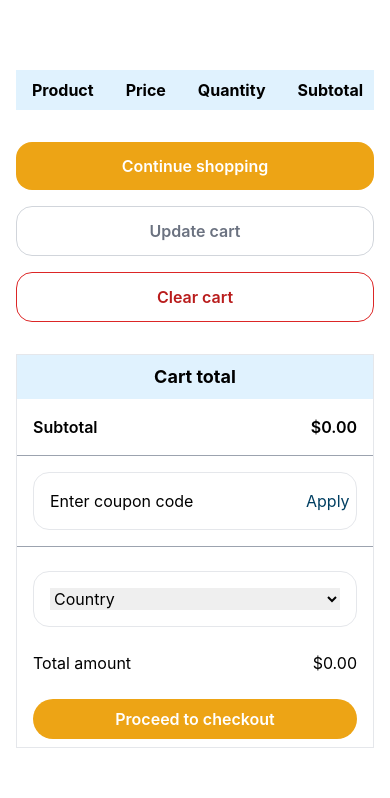
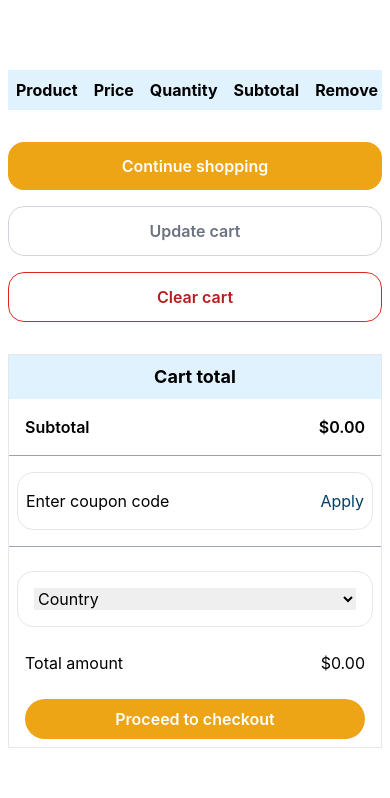
Before and after one commit to irum-shah78/E-commerce-Store, a React (Create React App) app: page /cart in a window 390 px wide. Shown: the part 389-1187 px from the top of the page. Built offline with nearby package versions, Linux system fonts and the light colour scheme.

Commit message:
responsiveness

```diff
--- a/src/pages/shoppingcart/CartPage.tsx
+++ b/src/pages/shoppingcart/CartPage.tsx
@@ -1,3 +1,123 @@
+// import React from 'react';
+// import { useSelector, useDispatch } from 'react-redux';
+// import { RootState } from '../../store';
+// import { removeFromCart, updateQuantity, clearCart, updateCart } from '../../store/CartSlice.ts';
+// import Header from '../../components/header/Header.tsx';
+// import Footer from '../../components/footer/Footer.tsx';
+// import closeCircle from "../../assets/icons/close-circle.png";
+
+// const CartPage: React.FC = () => {
+//   const dispatch = useDispatch();
+//   const cartItems = useSelector((state: RootState) => state.cart.items);
+
+//   const handleRemove = (id: number) => {
+//     dispatch(removeFromCart(id));
+//   };
+
+//   const handleQuantityChange = (id: number, quantity: number) => {
+//     if (quantity > 0) {
+//       dispatch(updateQuantity({ id, quantity }));
+//     }
+//   };
+
+//   const handleUpdateCart = () => {
+//     dispatch(updateCart(cartItems));
+//   };
+
+//   const handleClearCart = () => {
+//     dispatch(clearCart());
+//   };
+
+//   const subtotal = cartItems.reduce((total, item) => total + item.price * item.quantity, 0);
+
+//   return (
+//     <>
+//       <Header />
+//       <section className='px-4 sm:px-8 md:px-16 lg:px-32 py-4 mt-14 mb-14'>
+//         <div className="flex flex-col lg:flex-row lg:justify-around">
+//           <div className="w-full lg:w-3/5 overflow-x-auto">
+//             <table className="bg-white w-full min-w-full lg:min-w-min" style={{ borderSpacing: '0' }}>
+//               <thead>
+//                 <tr className='bg-sky-100'>
+//                   <th className="text-start px-4 py-2">Product</th>
+//                   <th className="text-start px-4 py-2">Price</th>
+//                   <th className="text-start px-4 py-2">Quantity</th>
+//                   <th className="text-start px-4 py-2">Subtotal</th>
+//                   <th className="text-start px-4 py-2">Remove</th>
+//                 </tr>
+//               </thead>
+//               <tbody className="divide-y divide-gray-200">
+//                 {cartItems.map((item) => (
+//                   <tr key={item.id}>
+//                     <td className="py-6 px-4 flex items-center space-x-4">
+//                       <img src={item.image} alt={item.title} className="w-16 h-16" />
+//                       <div className='w-40'>
+//                         <p className='truncate w-24'>{item.title}</p>
+//                       </div>
+//                     </td>
+//                     <td className="py-6 px-4 whitespace-nowrap">${item.price.toFixed(2)}</td>
+//                     <td className="py-6 px-4 whitespace-nowrap">
+//                       <div className="flex items-center space-x-2">
+//                         <button className="px-2 border border-gray-400 bg-gray-200" onClick={() => handleQuantityChange(item.id, item.quantity - 1)}>-</button>
+//                         <input type="number" value={item.quantity} onChange={(e) =>
+//                           handleQuantityChange(item.id, parseInt(e.target.value))}
+//                           className="w-12 text-center mx-2 border border-gray-400 bg-gray-200" min="1" />
+//                         <button className="px-2 border border-gray-400 bg-gray-200"
+//                           onClick={() => handleQuantityChange(item.id, item.quantity + 1)}>+</button>
+//                       </div>
+//                     </td>
+//                     <td className="py-6 px-4 whitespace-nowrap">${(item.price * item.quantity).toFixed(2)}</td>
+//                     <td className="py-6 px-4 whitespace-nowrap">
+//                       <button className="ml-6" onClick={() => handleRemove(item.id)}><img src={closeCircle} alt="remove" /></button>
+//                     </td>
+//                   </tr>
+//                 ))}
+//               </tbody>
+//             </table>
+//             <div className="flex flex-col sm:flex-row justify-around w-full lg:w-4/5 mt-8">
+//               <button className="px-4 py-3 bg-customYellow text-white font-semibold rounded-2xl mb-4 sm:mb-0">Continue shopping</button>
+//               <button className="px-5 py-3 text-gray-500 font-semibold rounded-2xl border border-gray-300 mb-4 sm:mb-0" onClick={handleUpdateCart}>Update cart</button>
+//               <button className="px-5 py-3 text-red-700 font-semibold rounded-2xl border border-red-600" onClick={handleClearCart}>Clear cart</button>
+//             </div>
+//           </div>
+
+//           <div className="border border-gray-200 w-full lg:w-1/3 mt-8 lg:mt-0">
+//             <h2 className="text-lg font-bold bg-sky-100 py-2 text-center">Cart total</h2>
+//             <div className="flex justify-between py-4 px-4">
+//               <span className="font-semibold">Subtotal</span>
+//               <span className="font-semibold">${subtotal.toFixed(2)}</span>
+//             </div>
+//             <hr className='border-1 border-gray-400' />
+//             <div className="flex items-center my-2 px-4 py-4 border rounded-2xl mx-4 mt-4">
+//               <input type="text" placeholder="Enter coupon code" className="flex-grow outline-none placeholder:text-black" />
+//               <button className="text-customBlue ml-2">Apply</button>
+//             </div>
+//             <hr className='mt-4 border-1 border-gray-400' />
+//             <div className="flex items-center my-2 px-4 py-4 border rounded-2xl mx-4 mt-6">
+//               <select className="flex-grow outline-none">
+//                 <option>Country</option>
+//               </select>
+//             </div>
+//             <div className="flex justify-between py-2 px-4 mt-4">
+//               <span>Total amount</span>
+//               <span>${subtotal.toFixed(2)}</span>
+//             </div>
+//             <div className="px-4">
+//               <button className="w-full py-2 px-3 bg-customYellow text-white rounded-3xl mt-4 mb-2 font-semibold">
+//                 Proceed to checkout
+//               </button>
+//             </div>
+//           </div>
+//         </div>
+//       </section>
+//       <Footer />
+//     </>
+//   );
+// };
+
+// export default CartPage;
+
+
 import React from 'react';
 import { useSelector, useDispatch } from 'react-redux';
 import { RootState } from '../../store';
@@ -33,67 +153,69 @@ const CartPage: React.FC = () => {
   return (
     <>
       <Header />
-      <section className='px-4 sm:px-8 md:px-16 lg:px-32 py-4 mt-14 mb-14'>
+      <section className='px-2 sm:px-2 md:px-8 lg:px-16 py-4 mt-14 mb-14'>
+      {/* px-4 sm:px-8 md:px-16 lg:px-32 py-4 mt-14 mb-14 */}
         <div className="flex flex-col lg:flex-row lg:justify-around">
           <div className="w-full lg:w-3/5 overflow-x-auto">
             <table className="bg-white w-full min-w-full lg:min-w-min" style={{ borderSpacing: '0' }}>
               <thead>
                 <tr className='bg-sky-100'>
-                  <th className="text-start px-4 py-2">Product</th>
-                  <th className="text-start px-4 py-2">Price</th>
-                  <th className="text-start px-4 py-2">Quantity</th>
-                  <th className="text-start px-4 py-2">Subtotal</th>
-                  <th className="text-start px-4 py-2">Remove</th>
+                  <th className="text-start px-2 py-2">Product</th>
+                  <th className="text-start px-2 py-2">Price</th>
+                  <th className="text-start px-2 py-2">Quantity</th>
+                  <th className="text-start px-2 py-2">Subtotal</th>
+                  <th className="text-start px-2 py-2">Remove</th>
                 </tr>
               </thead>
               <tbody className="divide-y divide-gray-200">
                 {cartItems.map((item) => (
                   <tr key={item.id}>
-                    <td className="py-6 px-4 flex items-center space-x-4">
-                      <img src={item.image} alt={item.title} className="w-16 h-16" />
-                      <div className='w-40'>
+                    <td className="py-4 px-2 flex items-center space-x-2">
+                      <img src={item.image} alt={item.title} className="w-12 h-12" />
+                      <div className='w-32'>
                         <p className='truncate w-24'>{item.title}</p>
                       </div>
                     </td>
-                    <td className="py-6 px-4 whitespace-nowrap">${item.price.toFixed(2)}</td>
-                    <td className="py-6 px-4 whitespace-nowrap">
-                      <div className="flex items-center space-x-2">
+                    <td className="py-4 px-2 whitespace-nowrap">${item.price.toFixed(2)}</td>
+                    <td className="py-4 px-2 whitespace-nowrap">
+                      <div className="flex items-center space-x-1">
                         <button className="px-2 border border-gray-400 bg-gray-200" onClick={() => handleQuantityChange(item.id, item.quantity - 1)}>-</button>
                         <input type="number" value={item.quantity} onChange={(e) =>
                           handleQuantityChange(item.id, parseInt(e.target.value))}
-                          className="w-12 text-center mx-2 border border-gray-400 bg-gray-200" min="1" />
+                          className="w-10 text-center mx-1 border border-gray-400 bg-gray-200" min="1" />
                         <button className="px-2 border border-gray-400 bg-gray-200"
                           onClick={() => handleQuantityChange(item.id, item.quantity + 1)}>+</button>
                       </div>
                     </td>
-                    <td className="py-6 px-4 whitespace-nowrap">${(item.price * item.quantity).toFixed(2)}</td>
-                    <td className="py-6 px-4 whitespace-nowrap">
-                      <button className="ml-6" onClick={() => handleRemove(item.id)}><img src={closeCircle} alt="remove" /></button>
+                    <td className="py-4 px-2 whitespace-nowrap">${(item.price * item.quantity).toFixed(2)}</td>
+                    <td className="py-4 px-2 whitespace-nowrap">
+                      <button className="ml-4" onClick={() => handleRemove(item.id)}><img src={closeCircle} alt="remove" /></button>
                     </td>
                   </tr>
                 ))}
               </tbody>
             </table>
-            <div className="flex flex-col sm:flex-row justify-around w-full lg:w-4/5 mt-8">
-              <button className="px-4 py-3 bg-customYellow text-white font-semibold rounded-2xl mb-4 sm:mb-0">Continue shopping</button>
-              <button className="px-5 py-3 text-gray-500 font-semibold rounded-2xl border border-gray-300 mb-4 sm:mb-0" onClick={handleUpdateCart}>Update cart</button>
-              <button className="px-5 py-3 text-red-700 font-semibold rounded-2xl border border-red-600" onClick={handleClearCart}>Clear cart</button>
+            <div className="flex flex-col sm:flex-row justify-around w-full mt-8">
+              <button className="w-full sm:w-auto px-4 py-3 bg-customYellow text-white font-semibold rounded-2xl mb-4 sm:mb-0">Continue shopping</button>
+              <button className="w-full sm:w-auto px-5 py-3 text-gray-500 font-semibold rounded-2xl border border-gray-300 mb-4 sm:mb-0" onClick={handleUpdateCart}>Update cart</button>
+              <button className="w-full sm:w-auto px-5 py-3 text-red-700 font-semibold rounded-2xl border border-red-600" onClick={handleClearCart}>Clear cart</button>
             </div>
           </div>
 
-          <div className="border border-gray-200 w-full lg:w-1/3 mt-8 lg:mt-0">
+          <div className="w-full lg:w-1/3 mt-8 lg:mt-0">
+            <div className="border border-gray-200">
               <h2 className="text-lg font-bold bg-sky-100 py-2 text-center">Cart total</h2>
               <div className="flex justify-between py-4 px-4">
                 <span className="font-semibold">Subtotal</span>
                 <span className="font-semibold">${subtotal.toFixed(2)}</span>
               </div>
               <hr className='border-1 border-gray-400' />
-            <div className="flex items-center my-2 px-4 py-4 border rounded-2xl mx-4 mt-4">
+              <div className="flex items-center px-2 py-4 border rounded-2xl mx-2 mt-4">
                 <input type="text" placeholder="Enter coupon code" className="flex-grow outline-none placeholder:text-black" />
-              <button className="text-customBlue ml-2">Apply</button>
+                <button className="text-customBlue">Apply</button>
               </div>
               <hr className='mt-4 border-1 border-gray-400' />
-            <div className="flex items-center my-2 px-4 py-4 border rounded-2xl mx-4 mt-6">
+              <div className="flex items-center my-2 px-4 py-4 border rounded-2xl mx-2 mt-6">
                 <select className="flex-grow outline-none">
                   <option>Country</option>
                 </select>
@@ -109,6 +231,7 @@ const CartPage: React.FC = () => {
               </div>
             </div>
           </div>
+        </div>
       </section>
       <Footer />
     </>
```
Lines whose indentation alone changed are shown as unchanged.
